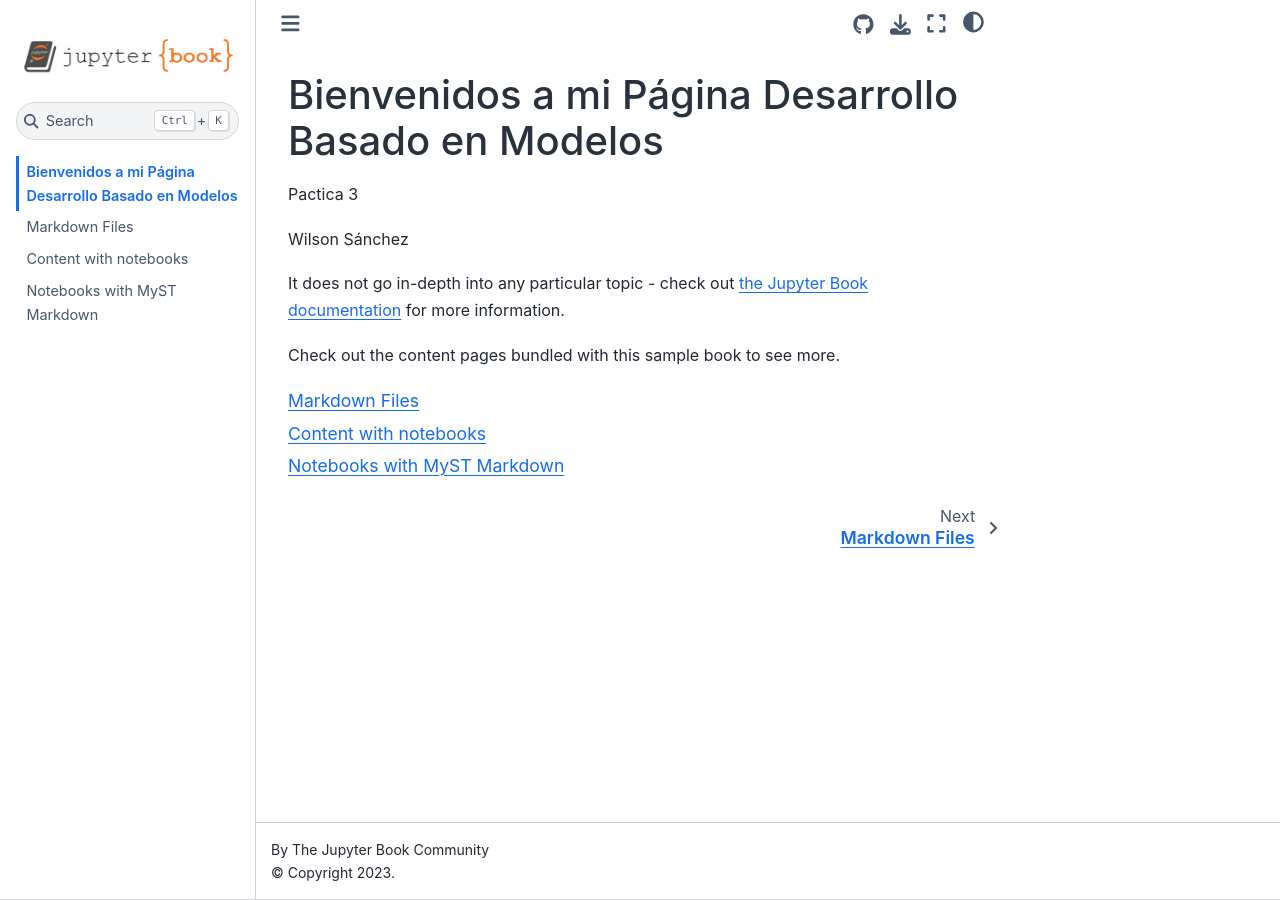
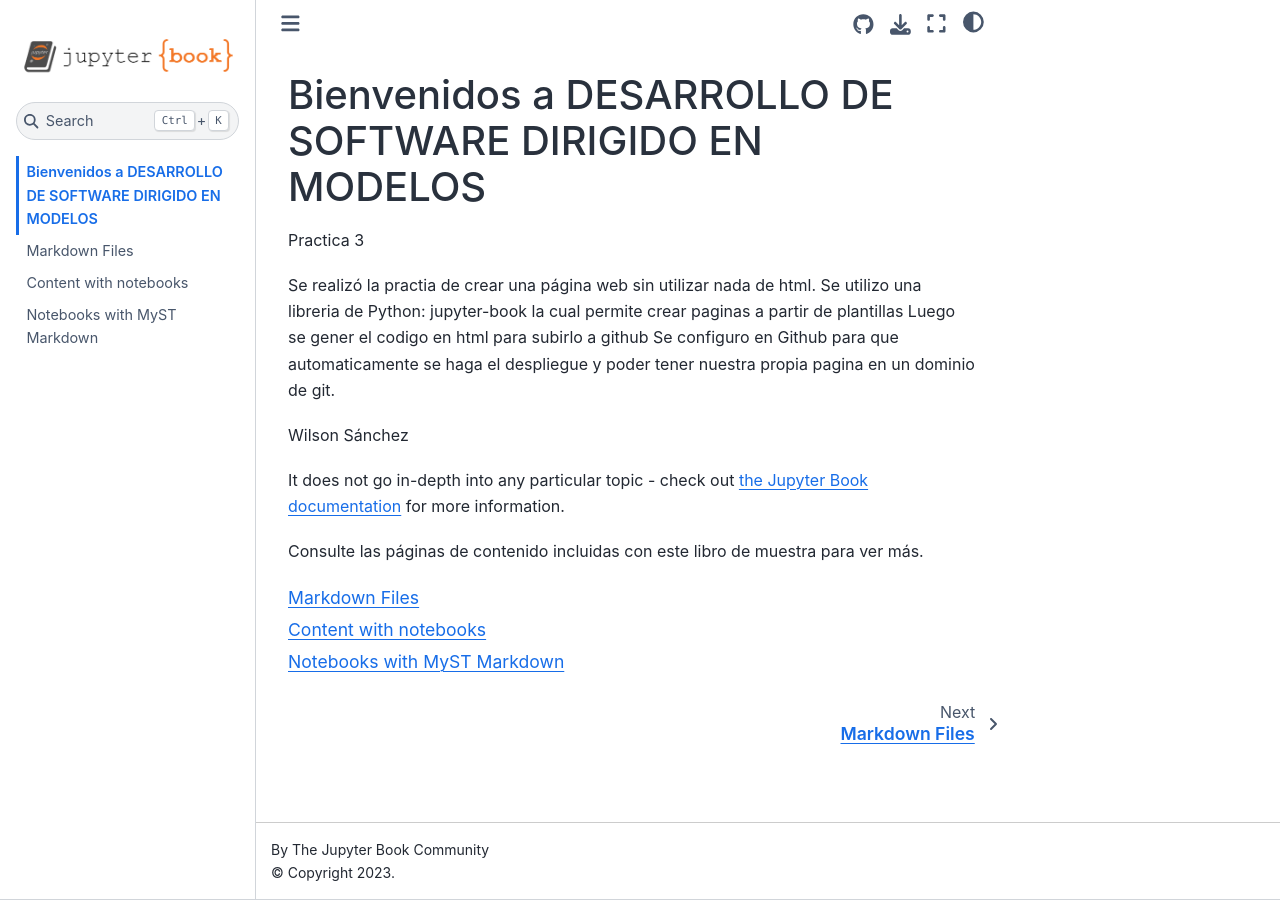
Before and after one commit to wasanchez81/firstBook, a Jupyter Book: the page built from intro.md, in a window 1280 px wide. Built offline with Jupyter Book 1.0.4 settings and Sphinx 7.4.7 and the Sphinx Book theme 1.1.4, drawn with Linux system fonts in a browser that asks for light colours.

Commit message:
Actualizacion libro

````diff
--- a/intro.md
+++ b/intro.md
@@ -1,12 +1,17 @@
-# Bienvenidos a mi Página Desarrollo Basado en Modelos
+# Bienvenidos a DESARROLLO DE SOFTWARE DIRIGIDO EN MODELOS
 
-Pactica 3
+Practica 3
+
+Se realizó la practia de crear una página web sin utilizar nada de html.
+Se utilizo una libreria de Python: jupyter-book la cual permite crear paginas a partir de plantillas
+Luego se gener el codigo en html para subirlo a github
+Se configuro en Github para que automaticamente se haga el despliegue y poder tener nuestra propia pagina en un dominio de git.
 
 Wilson Sánchez
 
 It does not go in-depth into any particular topic - check out [the Jupyter Book documentation](https://jupyterbook.org) for more information.
 
-Check out the content pages bundled with this sample book to see more.
+Consulte las páginas de contenido incluidas con este libro de muestra para ver más.
 
 ```{tableofcontents}
 ```
````
